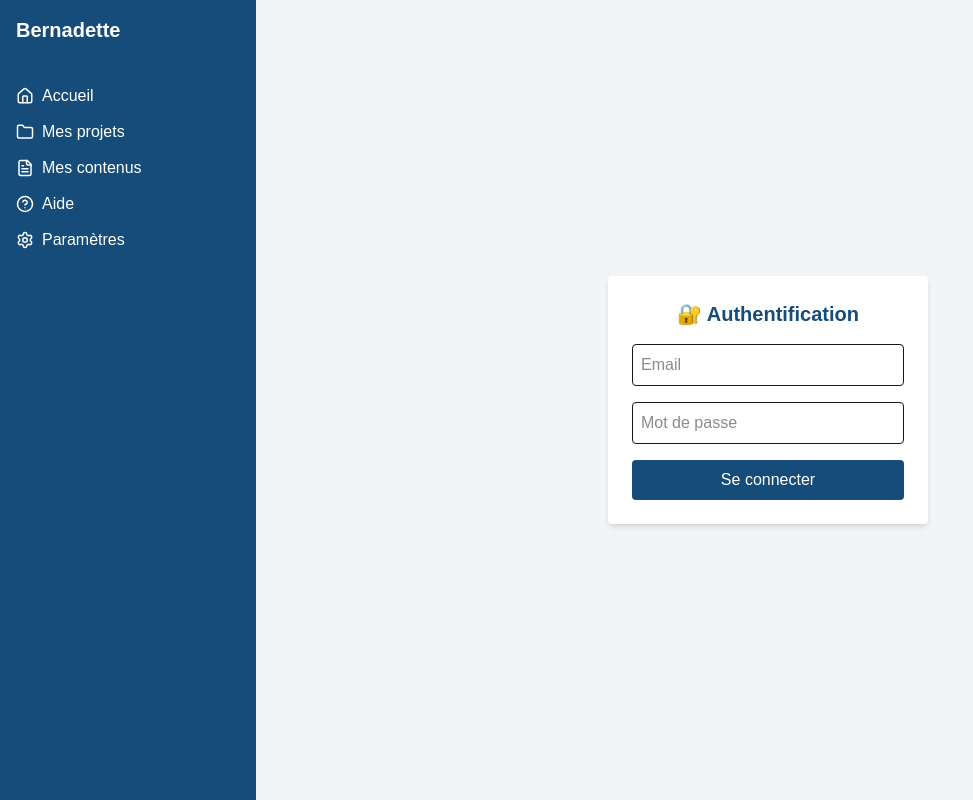
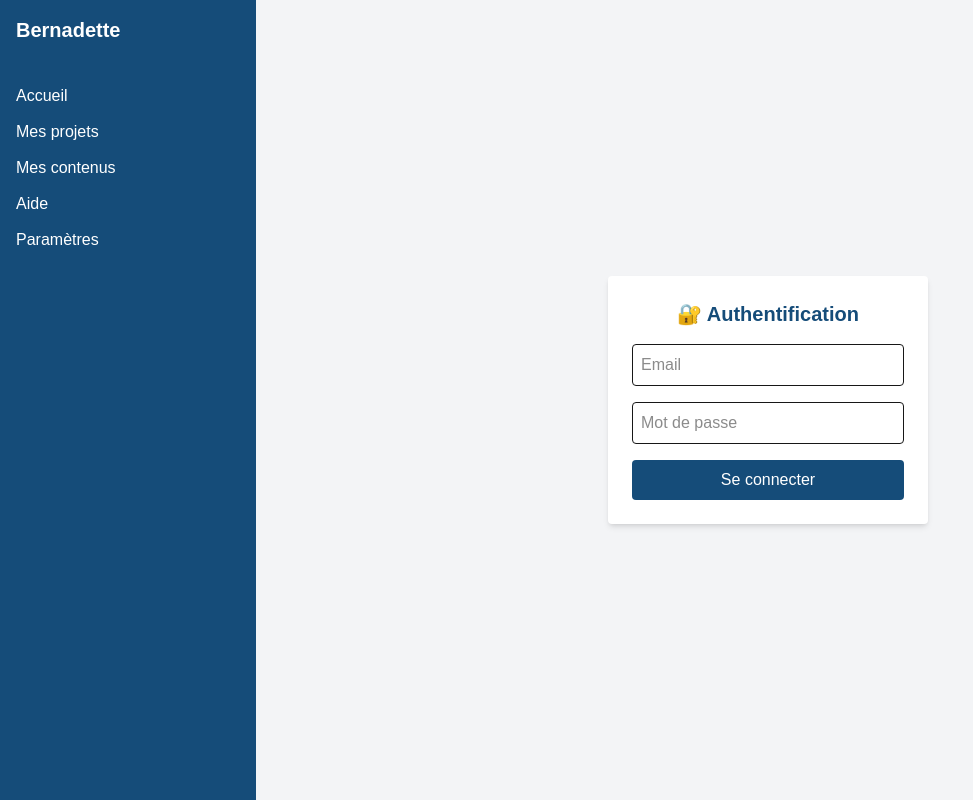
Before and after one commit to fullbrightprod/Bernadette, a Next.js app: page /login in a window 1280 px wide. Shown: the whole page, without its empty margins (0-973 px from the left). Built offline with nearby package versions, Linux system fonts and the light colour scheme; no server answers.

Commit message:
Update Sidebar.tsx

```diff
--- a/src/components/Sidebar.tsx
+++ b/src/components/Sidebar.tsx
@@ -1,28 +1,16 @@
-"use client" // nécessaire car on utilise Link côté client
-
+"use client"
 import Link from "next/link"
-import { Home, Folder, FileText, HelpCircle, Settings } from "lucide-react"
 
 export function Sidebar() {
   return (
     <aside className="bg-[#154C79] text-white w-64 min-h-screen p-4 flex flex-col gap-4">
       <h2 className="text-xl font-bold">Bernadette</h2>
       <nav className="flex flex-col gap-3 mt-6">
-        <Link href="/" className="flex items-center gap-2 hover:underline">
-          <Home size={18}/> Accueil
-        </Link>
-        <Link href="/projets" className="flex items-center gap-2 hover:underline">
-          <Folder size={18}/> Mes projets
-        </Link>
-        <Link href="/contenus" className="flex items-center gap-2 hover:underline">
-          <FileText size={18}/> Mes contenus
-        </Link>
-        <Link href="/aide" className="flex items-center gap-2 hover:underline">
-          <HelpCircle size={18}/> Aide
-        </Link>
-        <Link href="/parametres" className="flex items-center gap-2 hover:underline">
-          <Settings size={18}/> Paramètres
-        </Link>
+        <Link href="/">Accueil</Link>
+        <Link href="/projets">Mes projets</Link>
+        <Link href="/contenus">Mes contenus</Link>
+        <Link href="/aide">Aide</Link>
+        <Link href="/parametres">Paramètres</Link>
       </nav>
     </aside>
   )
```
